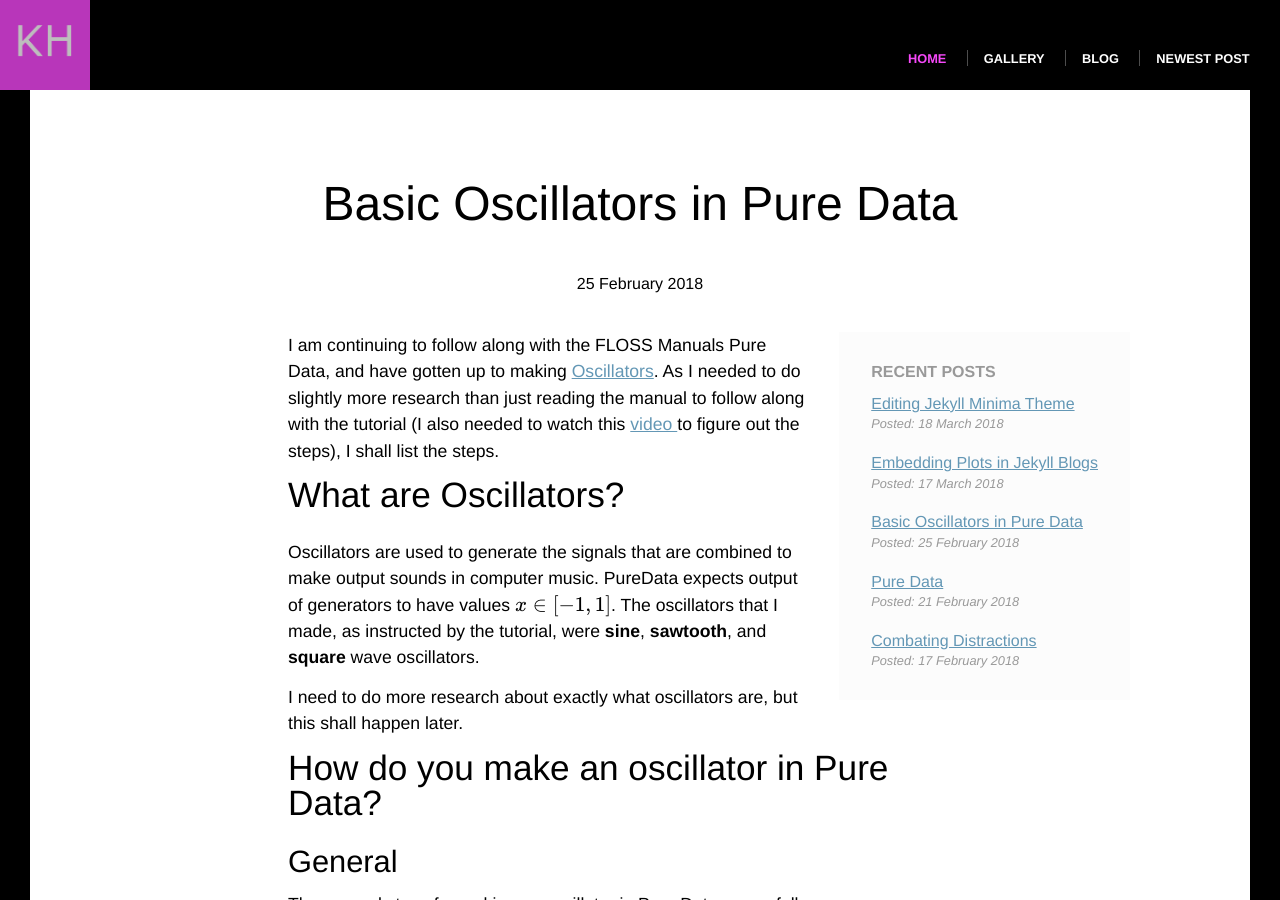
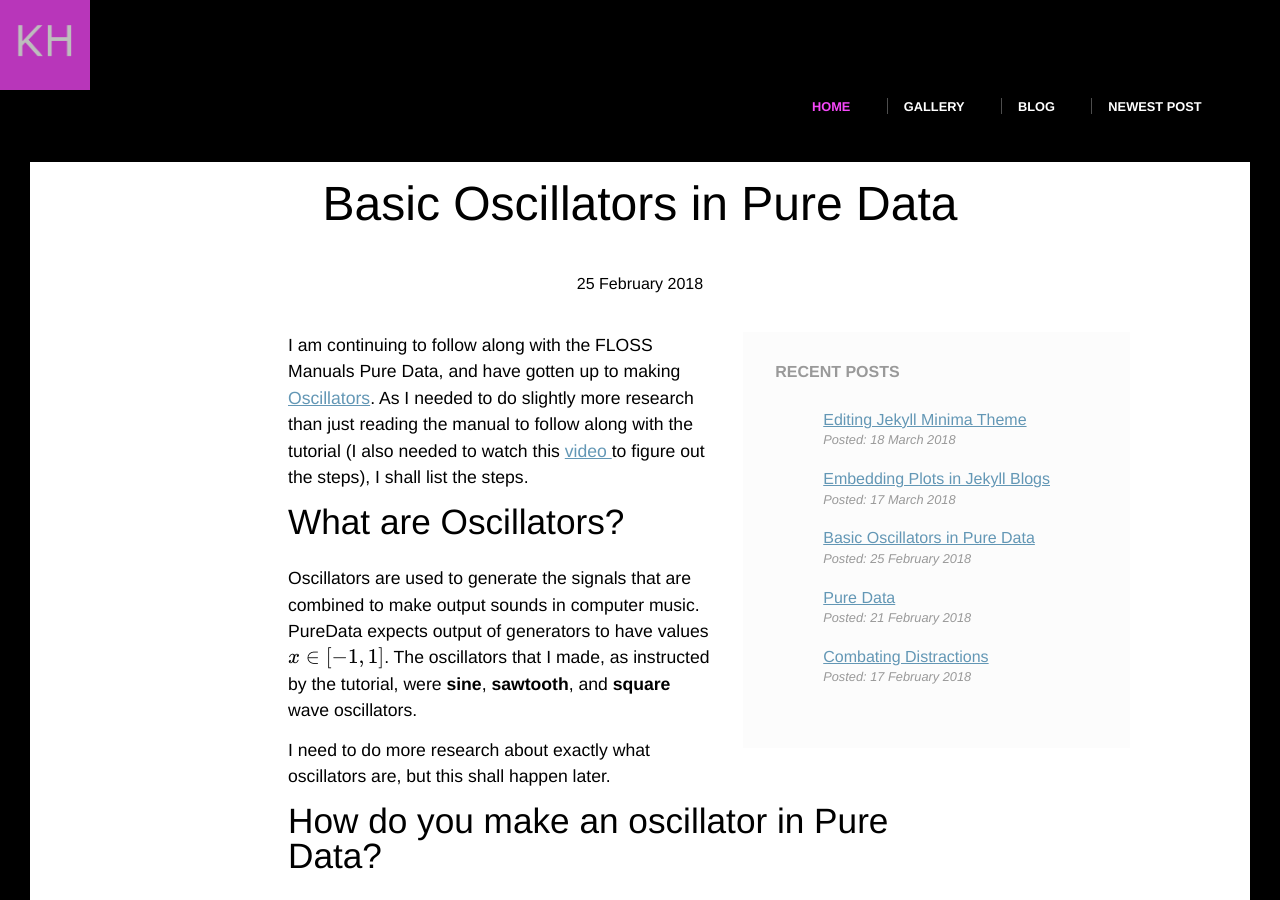
Before and after one commit to khoeger/khoeger.github.io, a Jekyll site: the page built from _posts/2018-02-25-basic-oscillators-in-pure-data.md, in a window 1280 px wide and 900 px high. Built offline with Jekyll 4.4.1, drawn with Linux system fonts in a browser that asks for light colours; formulas are drawn with MathJax 3.

Commit message:
Better lists formatting

```diff
--- a/css/main.css
+++ b/css/main.css
@@ -78,10 +78,29 @@
   line-height: 1.5;
   margin: 0.75em 0;
 }
-h4{
+h4 {
   color: #999;
   font-weight: bold;
   text-transform: uppercase;
+}
+ol {
+  list-style-type: decimal;
+  list-style-position: outside;
+  margin: 2em 2em 2em 2em;
+  font-size: 1em;
+  /*color: grey;*/
+}
+ol li{
+  margin: 1em;
+}
+ul {
+  list-style-type: none;
+  list-style-position: outside;
+  margin: 2em 2em 2em 2em;
+  font-size: 1em;
+}
+ul li{
+  margin: 1em;
 }
 /* NAV LINKS */
 .nav-links a {
```
